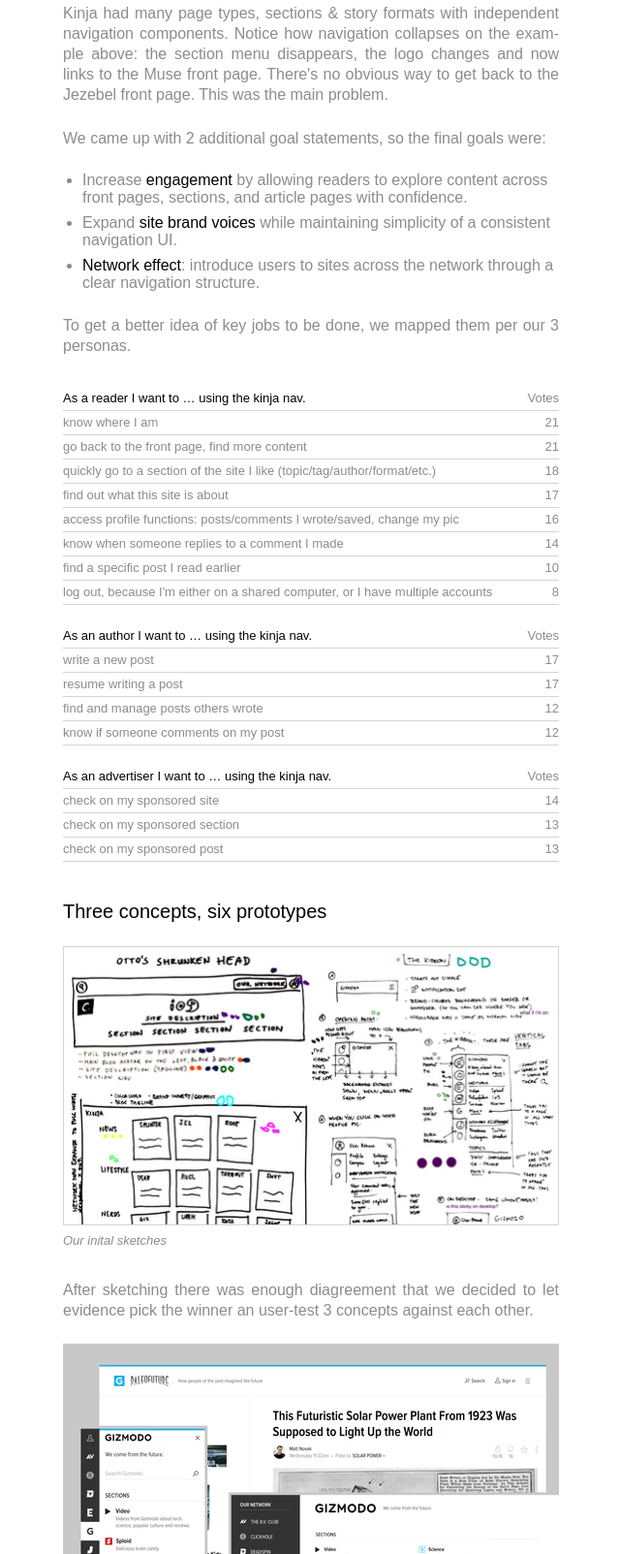
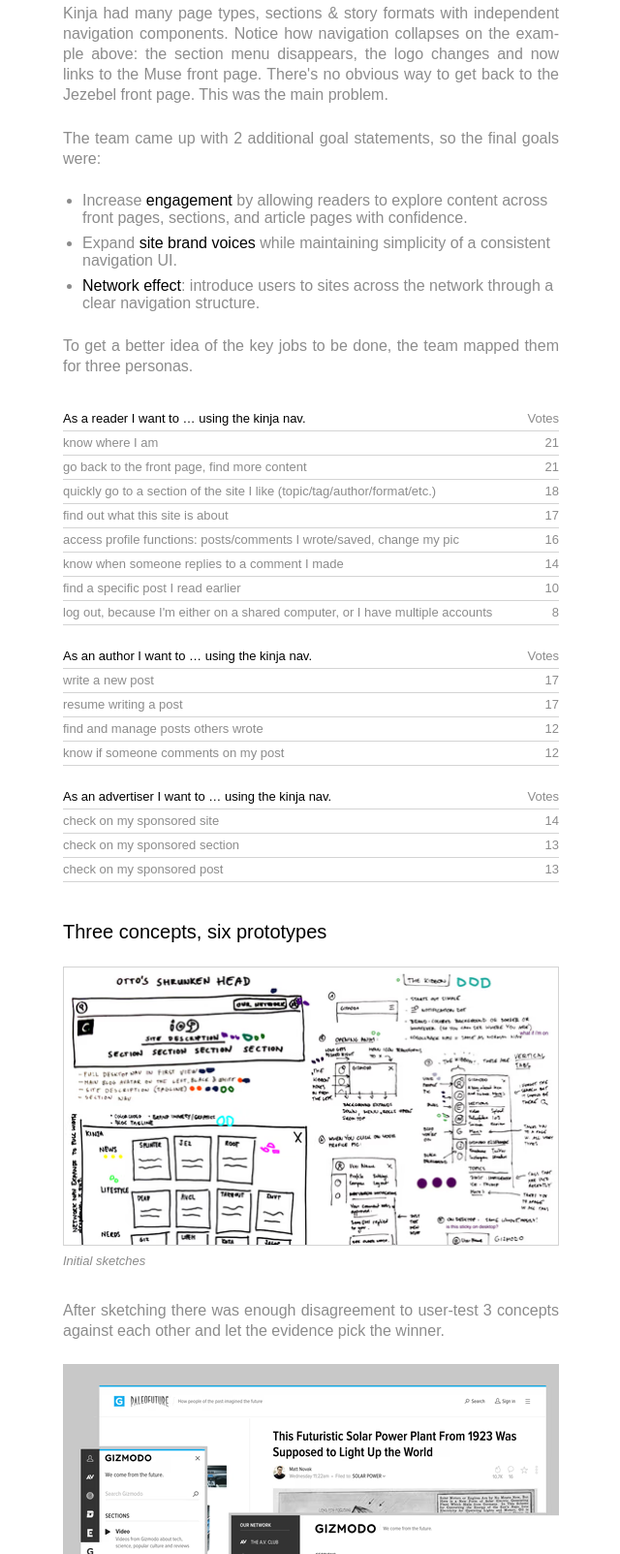
Before and after one commit to danielpeger/portfolio, a plain HTML site: page projects/kinja.html in a window 1280 px wide. Shown: the part 1197-2800 px from the top of the page at 97% size, without its empty margins (319-959 px from the left). Drawn offline with Linux system fonts and the light colour scheme; a web font is replaced by a local one.

Commit message:
fix voice

```diff
--- a/projects/kinja.html
+++ b/projects/kinja.html
@@ -111,8 +111,8 @@
             In 2019 I was part of the team of 4 designers rethinking navigation
             on the Kinja platform, where readers kept getting lost between sites
             and sections. Through two rounds of prototyping and moderated user
-            testing, we raised task success from 60% to 94.4% and shipped a
-            navigation that measurably improved engagement across the whole
+            testing, task success rose from 60% to 94.4%, and the navigation
+            that shipped measurably improved engagement across the whole
             network.
           </p>
           <p>
@@ -140,8 +140,8 @@
             the Jezebel front page. This was the main problem.
           </p>
           <p>
-            We came up with 2 additional goal statements, so the final goals
-            were:
+            The team came up with 2 additional goal statements, so the final
+            goals were:
           </p>
           <ul>
             <li>
@@ -159,8 +159,8 @@
             </li>
           </ul>
           <p>
-            To get a better idea of key jobs to be done, we mapped them per our
-            3 personas.
+            To get a better idea of the key jobs to be done, the team mapped
+            them for three personas.
           </p>
           <table>
             <thead>
@@ -268,11 +268,11 @@
               alt="Sketches of the Kinja navigation: the ribbon, opening animation, vertical site tabs, and network menu"
               style="border: 1px solid var(--color-border)"
             ></progressive-image>
-            <figcaption>Our inital sketches</figcaption>
+            <figcaption>Initial sketches</figcaption>
           </figure>
           <p>
-            After sketching there was enough diagreement that we decided to let
-            evidence pick the winner an user-test 3 concepts against each other.
+            After sketching there was enough disagreement to user-test 3
+            concepts against each other and let the evidence pick the winner.
           </p>
           <figure>
             <progressive-image
@@ -309,8 +309,8 @@
             </li>
             <li>
               This was the first project at Kinja to rely heavily on qualitative
-              user testing, so we had to build the research foundations —
-              guidelines, screeners, scoring — from scratch.
+              user testing, so the research foundations — guidelines, screeners,
+              scoring — had to be built from scratch.
             </li>
           </ul>
           <h2>The final product</h2>
```
